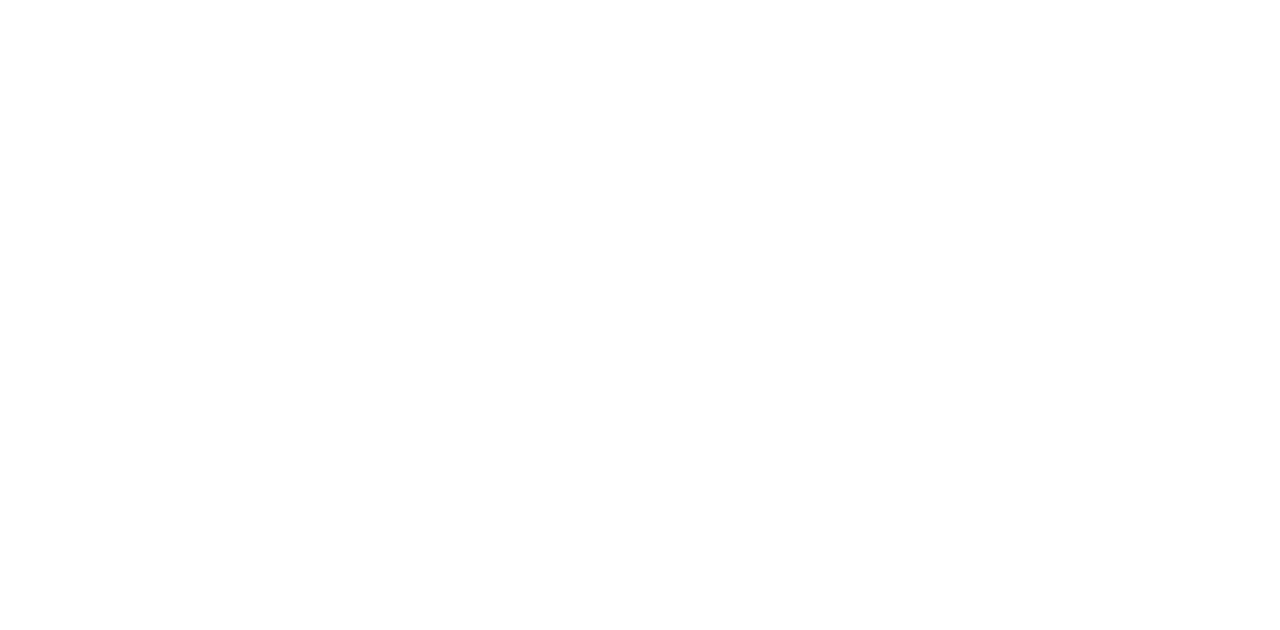
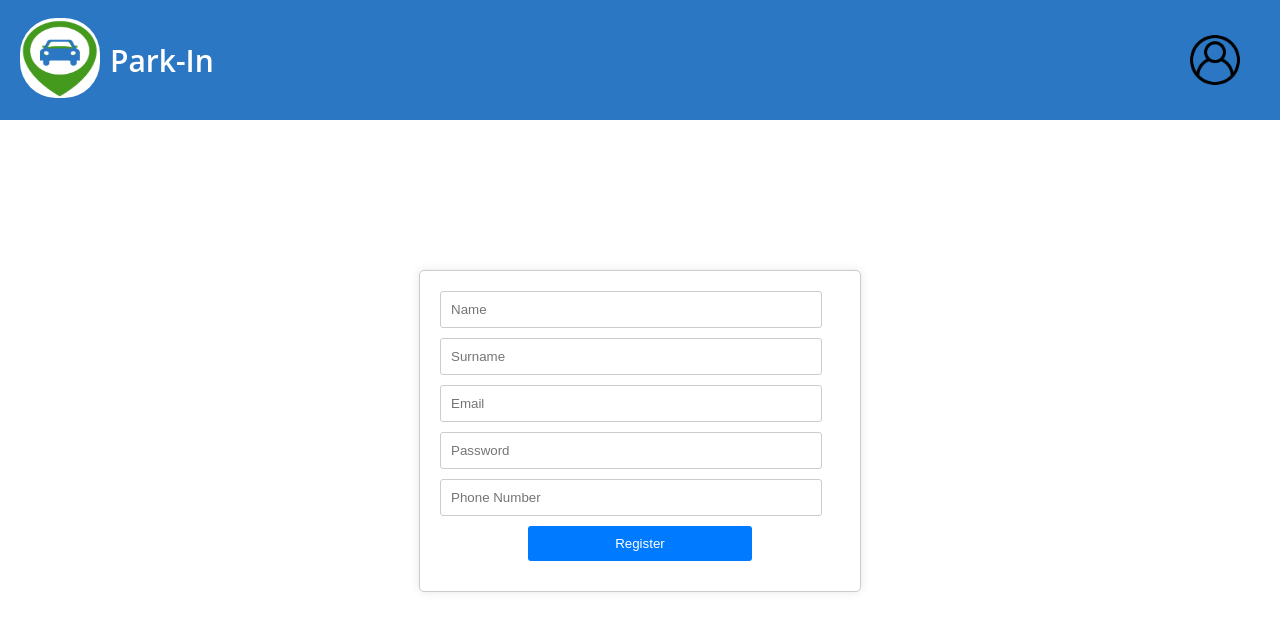
Before and after one commit to l3miage-ozyonumb/integ-front, a React (Create React App) app: page /register in a window 1280 px wide. Before the commit this address had no page. Shown: the top 630 px of the page. Built offline with nearby package versions, Linux system fonts and the light colour scheme.

Commit message:
Register and login page

```diff
--- a/src/App.js
+++ b/src/App.js
@@ -2,6 +2,8 @@
 import { BrowserRouter as Router, Routes, Route } from 'react-router-dom';
 import HomePage from './pages/HomePage';
 import CancelPage from './pages/CancelPage';
+import { LoginPage } from './pages/LoginPage';
+import { RegisterPage } from './pages/RegisterPage';
 
 function App() {
 
@@ -9,11 +11,13 @@
   return (
     <Router>
       <Routes>
-        {/* Ana sayfa */}
+        {/* Main Page */}
         <Route path="/" element={<HomePage />} />
 
-        {/* Rezervasyon sayfası */}
+
         <Route path="/cancel" element={<CancelPage />} />
+        <Route path="/login" element={<LoginPage />} />
+        <Route path="/register" element={<RegisterPage />} />
       </Routes>
     </Router>
   );
--- /dev/null
+++ b/src/components/Login.js
@@ -0,0 +1,35 @@
+import React, { useState } from 'react'
+import '../css/login.css'
+import { Link } from 'react-router-dom';
+
+export const Login = () => {
+
+
+    const [email, setEmail] = useState('');
+    const [password, setPassword] = useState('');
+
+
+
+  return (
+    <div className="login-container">
+      <div className="login-box">
+        <input
+          type='email'
+          placeholder='Email'
+          value={email}
+          onChange={(e) => setEmail(e.target.value)}
+        />
+        <input
+          type='password'
+          placeholder='Password'
+          value={password}
+          onChange={(e) => setPassword(e.target.value)}
+        />
+        <button onClick={() => console.log(email, password)}>Login</button>
+        <Link to='/register'>
+        <button>Register</button>
+        </Link>
+      </div>
+    </div>
+  )
+}
--- /dev/null
+++ b/src/components/Register.js
@@ -0,0 +1,52 @@
+import React, { useState } from 'react';
+import '../css/register.css';
+
+export const Register = () => {
+  const [email, setEmail] = useState('');
+  const [password, setPassword] = useState('');
+  const [name, setName] = useState('');
+  const [surname, setSurname] = useState('');
+  const [phoneNumber, setPhoneNumber] = useState('');
+
+  const handleRegister = () => {
+    console.log({ email, password, name, surname, phoneNumber });
+  };
+
+  return (
+    <div className="register-container">
+      <div className="register-box">
+        <input
+          type='text'
+          placeholder='Name'
+          value={name}
+          onChange={(e) => setName(e.target.value)}
+        />
+        <input
+          type='text'
+          placeholder='Surname'
+          value={surname}
+          onChange={(e) => setSurname(e.target.value)}
+        />
+        <input
+          type='email'
+          placeholder='Email'
+          value={email}
+          onChange={(e) => setEmail(e.target.value)}
+        />
+        <input
+          type='password'
+          placeholder='Password'
+          value={password}
+          onChange={(e) => setPassword(e.target.value)}
+        />
+        <input
+          type='text'
+          placeholder='Phone Number'
+          value={phoneNumber}
+          onChange={(e) => setPhoneNumber(e.target.value)}
+        />
+        <button onClick={handleRegister}>Register</button>
+      </div>
+    </div>
+  );
+};
--- a/src/components/header.js
+++ b/src/components/header.js
@@ -26,8 +26,12 @@
         </div>
         {isMenuVisible &&
         <div className='menu'>
-          <p className='menu-item'>item 1</p>
-          <p className='menu-item'>item 2</p>
+          <Link to='/login' >
+          <p className='menu-item'>Login</p>
+          </Link>
+          <Link to='/register'>
+          <p className='menu-item'>Register</p>
+          </Link>
 
         </div>}
   </div>
--- a/src/css/header.css
+++ b/src/css/header.css
@@ -16,7 +16,8 @@
     height: 80px;
     border-radius: 45%;
     width: 80px;
-    object-fit: cover; /* Adjust the height as needed */
+    margin: auto 0;
+    /* Adjust the height as needed */
 }
 
 .logo-login {
--- /dev/null
+++ b/src/css/login.css
@@ -0,0 +1,41 @@
+.login-container {
+    display: flex;
+    justify-content: center;
+    align-items: flex-start;
+    height: 100vh;
+    padding-top: 200px;
+  }
+
+  .login-box {
+    border: 1px solid #ccc;
+    padding: 20px;
+    border-radius: 5px;
+    box-shadow: 0 0 10px rgba(0, 0, 0, 0.1);
+    background-color: #fff;
+    width: 400px;
+  }
+
+  .login-box input {
+    display: block;
+    width: 90%;
+    margin-bottom: 10px;
+    padding: 10px;
+    border: 1px solid #ccc;
+    border-radius: 3px;
+  }
+
+  .login-box button {
+    display: block;
+    width: 50%;
+    padding: 10px;
+    border: none;
+    border-radius: 3px;
+    background-color: #007bff;
+    color: #fff;
+    cursor: pointer;
+    margin: 0 auto 10px auto;
+  }
+
+  .login-box button:hover {
+    background-color: #0056b3;
+  }
--- /dev/null
+++ b/src/css/register.css
@@ -0,0 +1,41 @@
+.register-container {
+    display: flex;
+    justify-content: center;
+    align-items: flex-start;
+    height: 100vh;
+    padding-top: 150px;
+  }
+
+  .register-box {
+    border: 1px solid #ccc;
+    padding: 20px;
+    border-radius: 5px;
+    box-shadow: 0 0 10px rgba(0, 0, 0, 0.1);
+    background-color: #fff;
+    width: 400px;
+  }
+
+  .register-box input {
+    display: block;
+    width: 90%;
+    margin-bottom: 10px;
+    padding: 10px;
+    border: 1px solid #ccc;
+    border-radius: 3px;
+  }
+
+  .register-box button {
+    display: block;
+    width: 56%;
+    padding: 10px;
+    border: none;
+    border-radius: 3px;
+    background-color: #007bff;
+    color: #fff;
+    cursor: pointer;
+    margin: 0 auto 10px auto;
+  }
+
+  .register-box button:hover {
+    background-color: #0056b3;
+  }
--- /dev/null
+++ b/src/pages/LoginPage.js
@@ -0,0 +1,12 @@
+import React from 'react'
+import { Header } from '../components/header'
+import { Login } from '../components/Login'
+
+export const LoginPage = () => {
+  return (
+    <div className="LoginPage">
+    <Header />
+    <Login />
+    </div>
+  )
+}
--- /dev/null
+++ b/src/pages/RegisterPage.js
@@ -0,0 +1,12 @@
+import React from 'react'
+import { Header } from '../components/header'
+import { Register } from '../components/Register'
+
+export const RegisterPage = () => {
+  return (
+    <div>
+        <Header />
+        <Register />
+    </div>
+  )
+}
```
Also changed, not shown: src/images/parkin.png, src/images/parkinReal.png (added).
